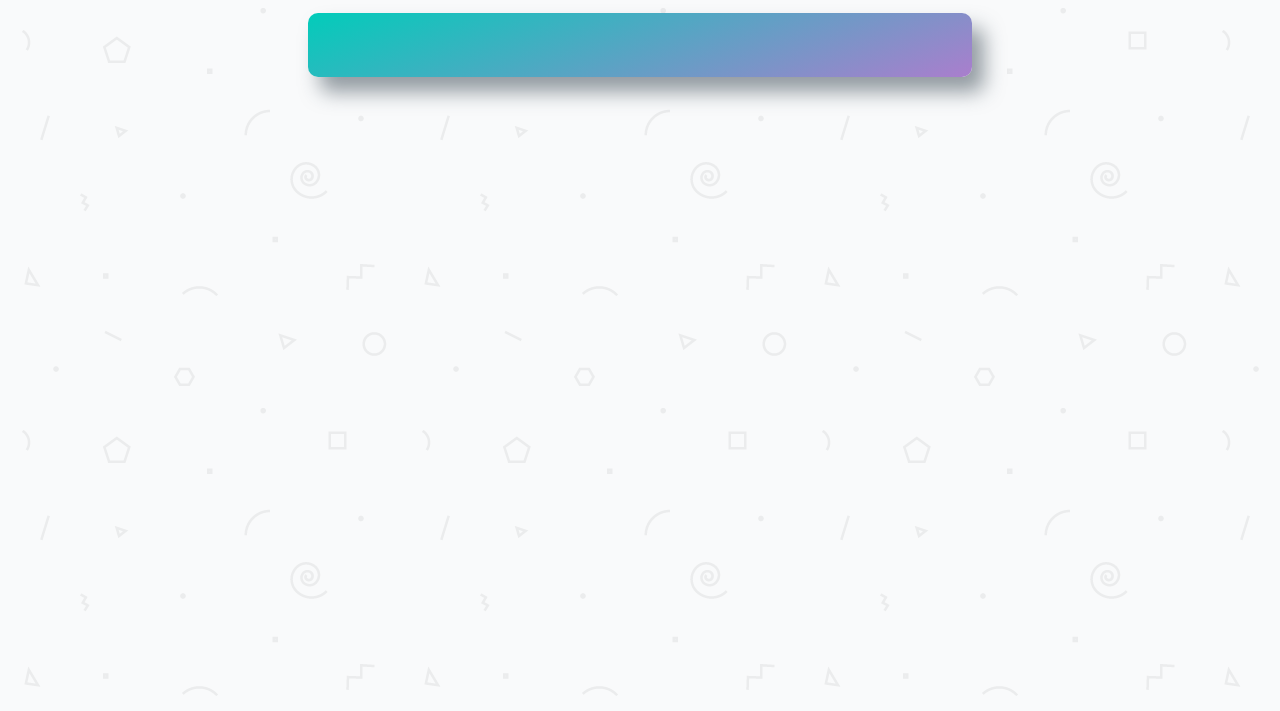
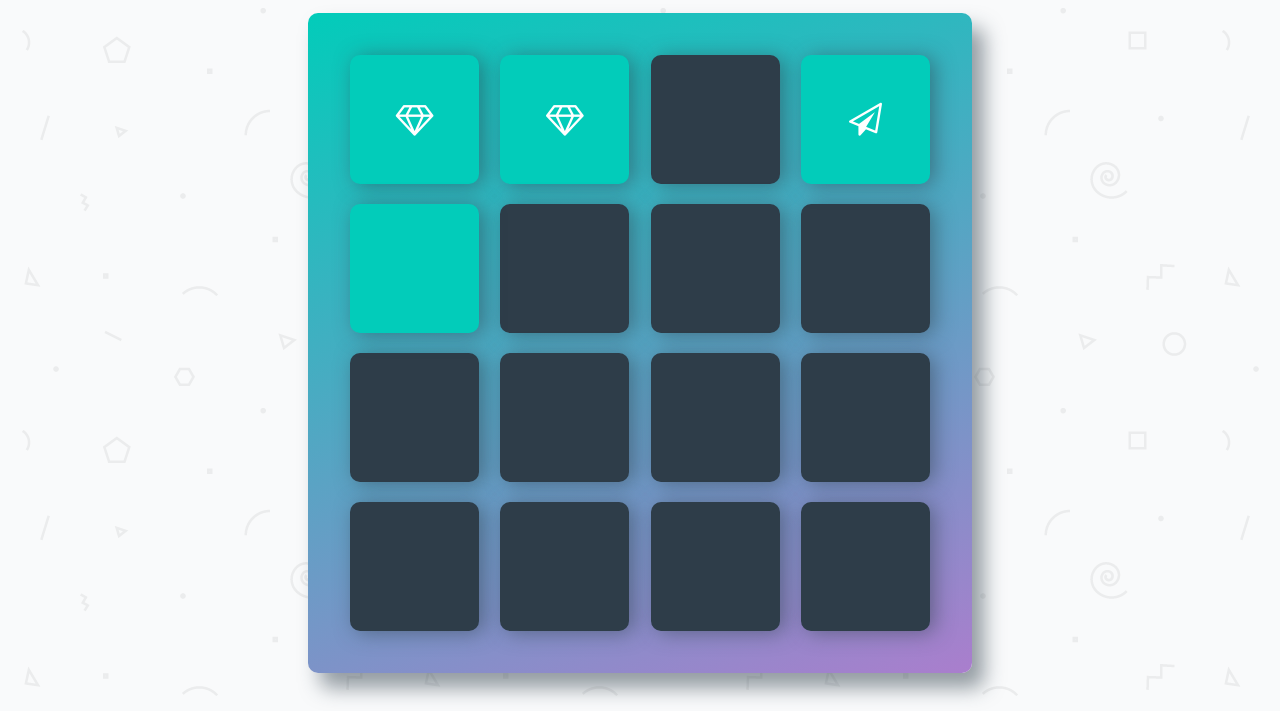
Before and after one commit to shubhamPrakashJha/memory-matching-game, a plain HTML site: page index.html in a window 1280 px wide. Shown: the part 89-800 px from the top of the page. Drawn offline with Linux system fonts and the light colour scheme; a web font is replaced by a local one.

Commit message:
add cards to the deck

```diff
--- a/css/style.css
+++ b/css/style.css
@@ -45,3 +45,32 @@ h1 {
     flex-wrap: wrap;
     list-style: none;
  }
+
+ .deck .cards{
+    width: 125px;
+    height: 125px;
+    font-size: 0%;
+    padding: 2px;
+    margin: 10px;
+    color: white;
+    background: #2e3d49;
+    box-shadow: 5px 2px 20px 0 rgba(46, 61, 73, 0.5);
+    border-radius: 10px;
+    justify-content: center;
+    display: flex;
+    align-items: center;
+ }
+
+ .deck .cards.open{
+    transform: rotateY(0);
+    background: #02ccba;
+ }
+
+ .deck .cards.show {
+     font-size: 33px;
+ }
+
+ .deck .cards.match{
+    background: #02ccba;
+    font-size: 33px;
+ }
--- a/index.html
+++ b/index.html
@@ -4,6 +4,7 @@
     <meta charset="UTF-8">
     <meta name="viewport" content="width=device-width, initial-scale=1.0">
     <meta http-equiv="X-UA-Compatible" content="ie=edge">
+    <link rel="stylesheet prefetch" href="https://maxcdn.bootstrapcdn.com/font-awesome/4.6.1/css/font-awesome.min.css">
     <link rel="stylesheet" href="css/style.css">
     <link rel="stylesheet prefetch" href="https://fonts.googleapis.com/css?family=Coda">
     <title>Document Matching Game</title>
@@ -16,6 +17,22 @@
     </div>
 
     <ul class="deck">
+        <li class="cards match"><i class="fa fa-diamond"></i></li>
+        <li class="cards match"><i class="fa fa-diamond"></i></li>
+        <li class="cards"><i class="fa fa-paper-plane-o"></i></li>
+        <li class="cards open show"><i class="fa fa-paper-plane-o"></i></li>
+        <li class="cards open"><i class="fa fa-bolt"></i></li>
+        <li class="cards"><i class="fa fa-bolt"></i></li>
+        <li class="cards"><i class="fa fa-cube"></i></li>
+        <li class="cards"><i class="fa fa-cube"></i></li>
+        <li class="cards"><i class="fa fa-anchor"></i></li>
+        <li class="cards"><i class="fa fa-anchor"></i></li>
+        <li class="cards"><i class="fa fa-bicycle"></i></li>
+        <li class="cards"><i class="fa fa-bicycle"></i></li>
+        <li class="cards"><i class="fa fa-bomb"></i></li>
+        <li class="cards"><i class="fa fa-bomb"></i></li>
+        <li class="cards"><i class="fa fa-leaf"></i></li>
+        <li class="cards"><i class="fa fa-leaf"></i></li>
     </ul>
     <script src="js/script.js"></script>
 </body>
```
